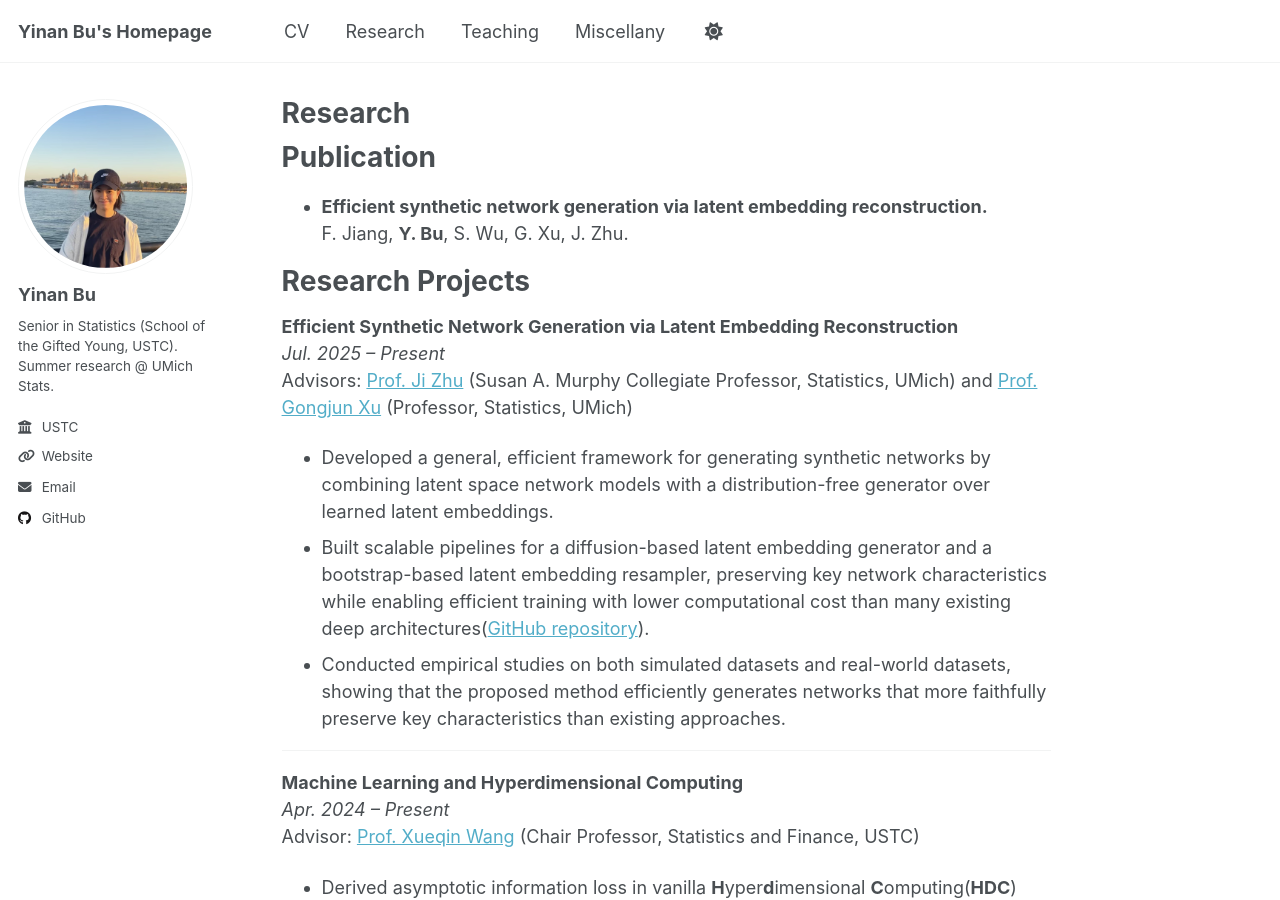
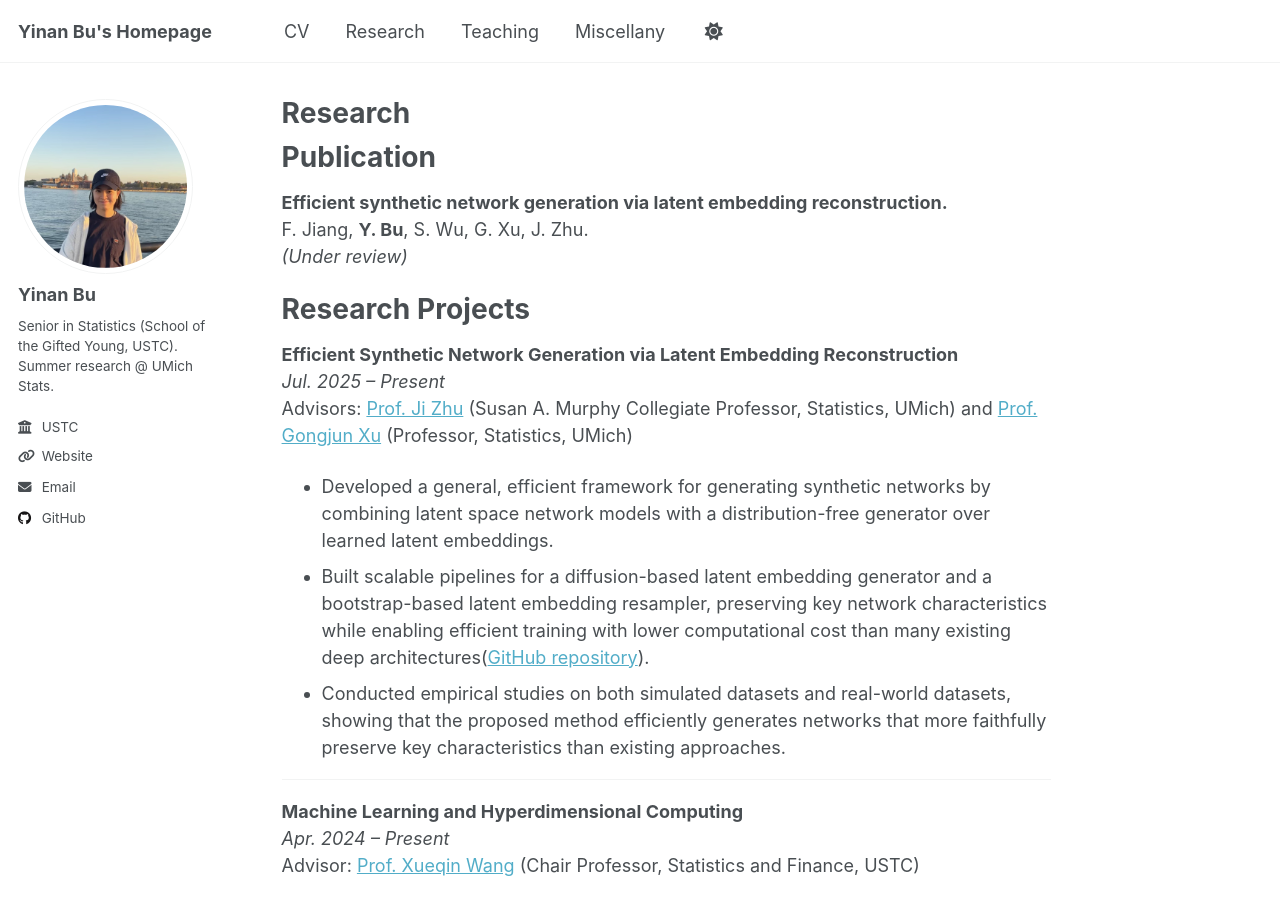
Before and after one commit to yinanbu/yinanbu.github.io, a Jekyll site: the page built from _pages/research.md, in a window 1280 px wide and 900 px high. Built offline with Jekyll 4.4.1, drawn with Linux system fonts in a browser that asks for light colours; a script that is not in the unit is left out.

Commit message:
Update research.md

```diff
--- a/_pages/research.md
+++ b/_pages/research.md
@@ -9,8 +9,9 @@ author_profile: true
 
 Publication
 ======
-- **Efficient synthetic network generation via latent embedding reconstruction.**
-  F. Jiang, **Y. Bu**, S. Wu, G. Xu, J. Zhu.
+ **Efficient synthetic network generation via latent embedding reconstruction.**
+    F. Jiang, **Y. Bu**, S. Wu, G. Xu, J. Zhu.
+    *(Under review)*
 
 Research Projects
 ======
```
